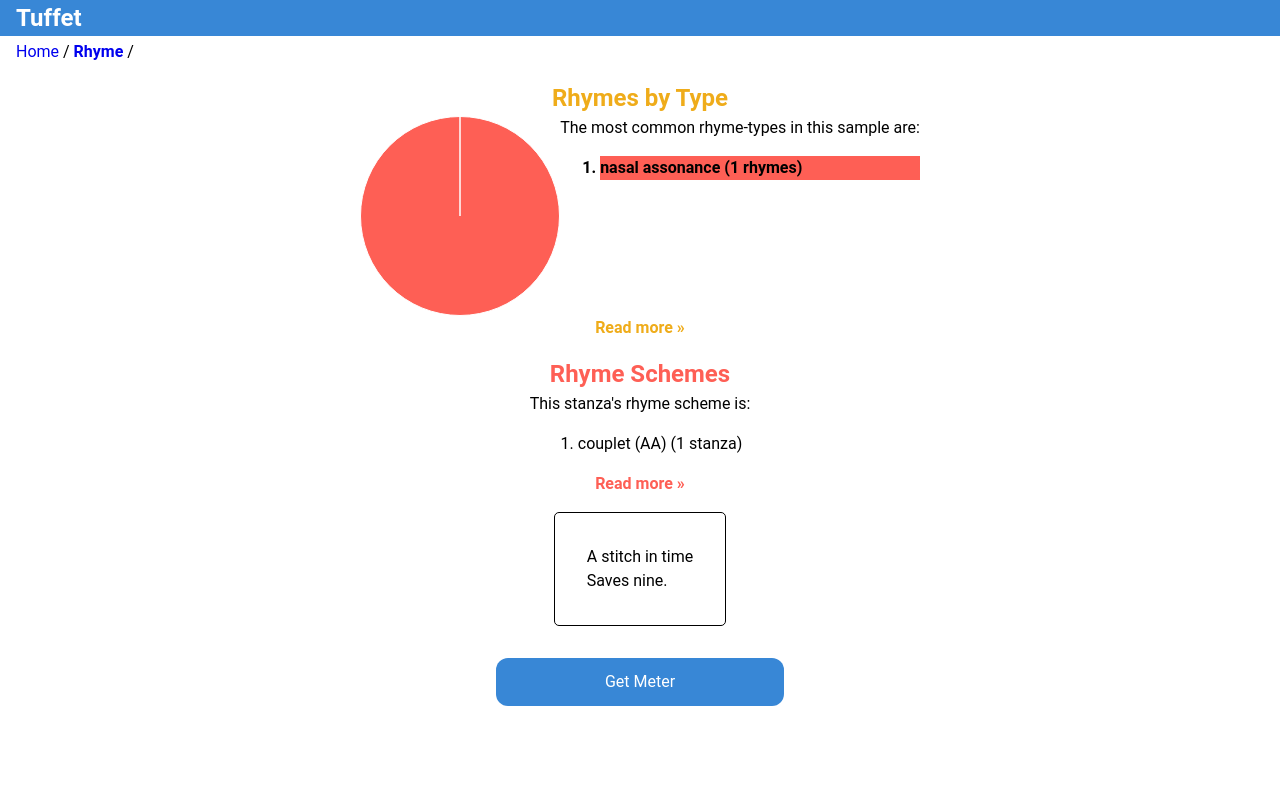
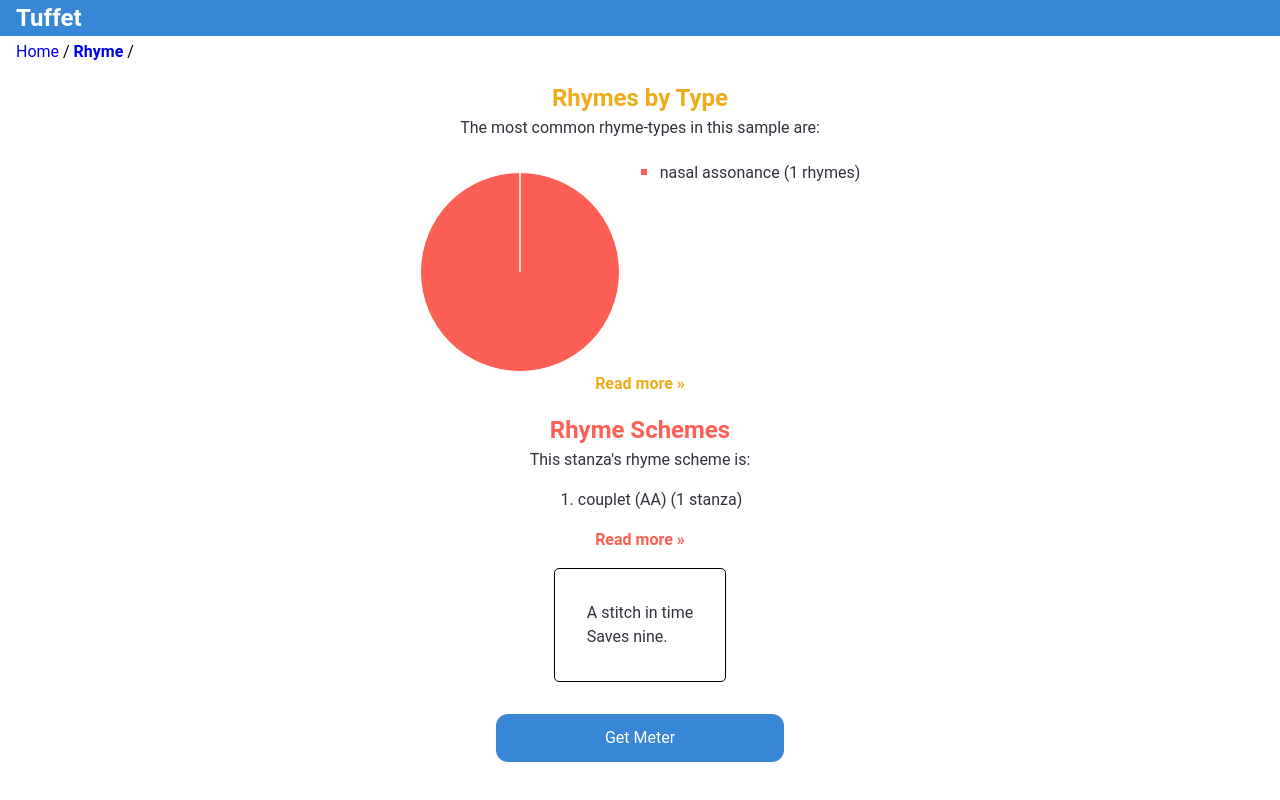
Before and after one commit to SamuelPerrin/tuffet, a React (Create React App) app in the folder iambe/: page / in a window 1280 px wide. Both pictures are taken after a click on the button "A stitch in time". Shown: the top 800 px of the page. Built offline with nearby package versions, Linux system fonts and the light colour scheme.

Commit message:
restyles chart legends and lists generally

```diff
--- a/iambe/src/components/Meter.js
+++ b/iambe/src/components/Meter.js
@@ -30,7 +30,9 @@ const Meter = props => {
 
   const submitStanzaMeterDetail = e => {
     e.preventDefault();
-    getStanzaMeterDetails(e.target.dataset.rt);
+    if ('rt' in e.target.dataset) getStanzaMeterDetails(e.target.dataset.rt);
+    else if ('rt' in e.target.attributes) getStanzaMeterDetails(e.target.attributes.rt.value);
+    else console.log("couldn't find rt in e",e);
     history.push("/meter/stanza");
   }
 
@@ -94,18 +96,19 @@ const Meter = props => {
                 .reduce((a,b) => a+b[1], 0) > 1 ?
                 <p>The most common meters in this sample are:</p> :
                 <p>This stanza's meter is:</p>}
-              <ol>
+              <ul>
                 {stanzaMeterCounts && counts.map((entry,i) => (
                   <ListItemTile
                     key={entry[0]}
                     onClick={submitStanzaMeterDetail}
                     rt={entry[0]}
-                    style={{backgroundColor: COLOR_SEQUENCE[i % COLOR_SEQUENCE.length]}}
+                    bulletColor={COLOR_SEQUENCE[i % COLOR_SEQUENCE.length]}
+                    className='legend'
                   >
                     {entry[0]} ({entry[1]} stanza{entry[1] > 1 ? 's' : ''})
                   </ListItemTile>
                 ))}
-              </ol>
+              </ul>
             </div>
           </div>
           <Link to="/meter/scansion"><YellowSpan>Read more »</YellowSpan></Link>
--- a/iambe/src/components/Rhymes.js
+++ b/iambe/src/components/Rhymes.js
@@ -34,7 +34,9 @@ const Rhymes = props => {
 
   const submitRhymeType = e => {
     e.preventDefault();
-    getRhymeTypeDetails(e.target.dataset.rt);
+    if ('rt' in e.target.dataset) getRhymeTypeDetails(e.target.dataset.rt);
+    else if ('rt' in e.target.attributes) getRhymeTypeDetails(e.target.attributes.rt.value);
+    else console.log("couldn't find rt in e",e);
     history.push("/rhyme/type");
   }
 
@@ -93,6 +95,7 @@ const Rhymes = props => {
       <Container>
       <Section>
           <h3><YellowSpan>Rhymes by Type</YellowSpan></h3>
+          <p>The most common rhyme-types in this sample are:</p>
           <div style={{
             display:'flex',
             flexFlow:'row wrap',
@@ -101,23 +104,20 @@ const Rhymes = props => {
             <Pie
               data={pieData}
               options={pieOptions}
-              style={{maxWidth:200,maxHeight:200}}
+              style={{maxWidth:200,maxHeight:200,marginTop:'2rem'}}
             />
-            <div>
-              <p>The most common rhyme-types in this sample are:</p>
-              <ol>
+            <ul>
                 {rhymeTypeCounts && typeCounts.map((entry,i) =>
                   <ListItemTile
                     key={entry[0]}
                     onClick={submitRhymeType}
                     rt={entry[0]}
-                      style={{backgroundColor: COLOR_SEQUENCE[i % COLOR_SEQUENCE.length]}}
+                    bulletColor={COLOR_SEQUENCE[i % COLOR_SEQUENCE.length]}
                   >
                       {RHYME_TYPES[entry[0]]} ({entry[1]} rhyme{entry[1] > 0 ? 's' : ''})
                   </ListItemTile>
                 )}
-              </ol>
-            </div>
+            </ul>
           </div>
           <Link to="/rhyme/type"><YellowSpan>Read more »</YellowSpan></Link>
         </Section>
--- a/iambe/src/components/Scansion.js
+++ b/iambe/src/components/Scansion.js
@@ -8,6 +8,7 @@ import Section from './styled/Section';
 import {YellowSpan, RedSpan} from './styled/Spans';
 import ScannedStanza from './styled/ScannedStanza';
 import ListItemTile from './styled/ListItemTile';
+import { BLACK } from '../constants/colors';
 import {getMeterTypeDetails, setLineNum} from '../actions';
 
 import Poem from '../utils/Poem';
@@ -61,9 +62,19 @@ const Scansion = props => {
         <Section>
           <h3><YellowSpan>Lines by Meter</YellowSpan></h3>
           <p>The most common lines in this stanza are:</p>
-            <ol>
-              {lineCounts && Object.entries(lineCounts).sort((a,b) => b[1] - a[1]).map(entry => <ListItemTile key={entry[0]} onClick={submitMeterType} rt={entry[0]}>{entry[0]} ({entry[1]} line{entry[1] === 1 ? '' : 's'})</ListItemTile>)}
-            </ol>
+          <ul>
+            {lineCounts && Object.entries(lineCounts)
+              .sort((a,b) => b[1] - a[1])
+              .map(entry => (
+                <ListItemTile
+                  key={entry[0]}
+                  onClick={submitMeterType}
+                  rt={entry[0]}
+                  bulletColor={BLACK}
+                >
+                  {entry[0]} ({entry[1]} line{entry[1] === 1 ? '' : 's'})
+                </ListItemTile>))}
+          </ul>
         </Section>
       </Container>
     </div>
--- a/iambe/src/components/styled/ListItemTile.js
+++ b/iambe/src/components/styled/ListItemTile.js
@@ -1,12 +1,38 @@
 import styled from 'styled-components';
 
 const StyledListItem = styled.li`
-  font-weight: bold;
+  color: ${props => props.bulletColor};
+  cursor:pointer;
+  list-style-type:square;
 
-  &:hover {
+  &.legend {
+    position:relative;
+  }
+
+  &::marker {
+    font-size:1.25rem;
+  }
+
+  &.legend::marker {
+    font-size:2rem;
+    margin:0;
+    line-height:0;
+    padding:0;
+  }
+
+  span {
+    color: ${props => props.theme.black};
+    font-weight: normal;
+  }
+
+  span.legend {
+    position:absolute;
+    top:-4px;
+  }
+
+  span:hover {
     border-radius: 5%;
     background:${props => props.theme.pale};
-    cursor:pointer;
   }
 `
 
@@ -20,7 +46,15 @@ export default function ListItemTile(props) {
       className={className}
       onClick={onClick}
       data-rt={rt}
-      children={children}
-    />
+      // children={children}
+    >
+      <span
+        rt={rt}
+        onClick={onClick}
+        className={className}
+      >
+        {children}
+      </span>
+    </StyledListItem>
   )
 }
--- a/iambe/src/components/styled/Section.js
+++ b/iambe/src/components/styled/Section.js
@@ -7,6 +7,7 @@ const Section = styled.section`
   align-items: center;
   width: 100%;
   margin-bottom: ${props => props.theme.space};
+  color: ${props => props.theme.black};
   h3 {
     font-size: ${props => props.theme.headerFontSize};
     text-align: left;
```
Lines whose indentation alone changed are shown as unchanged.
